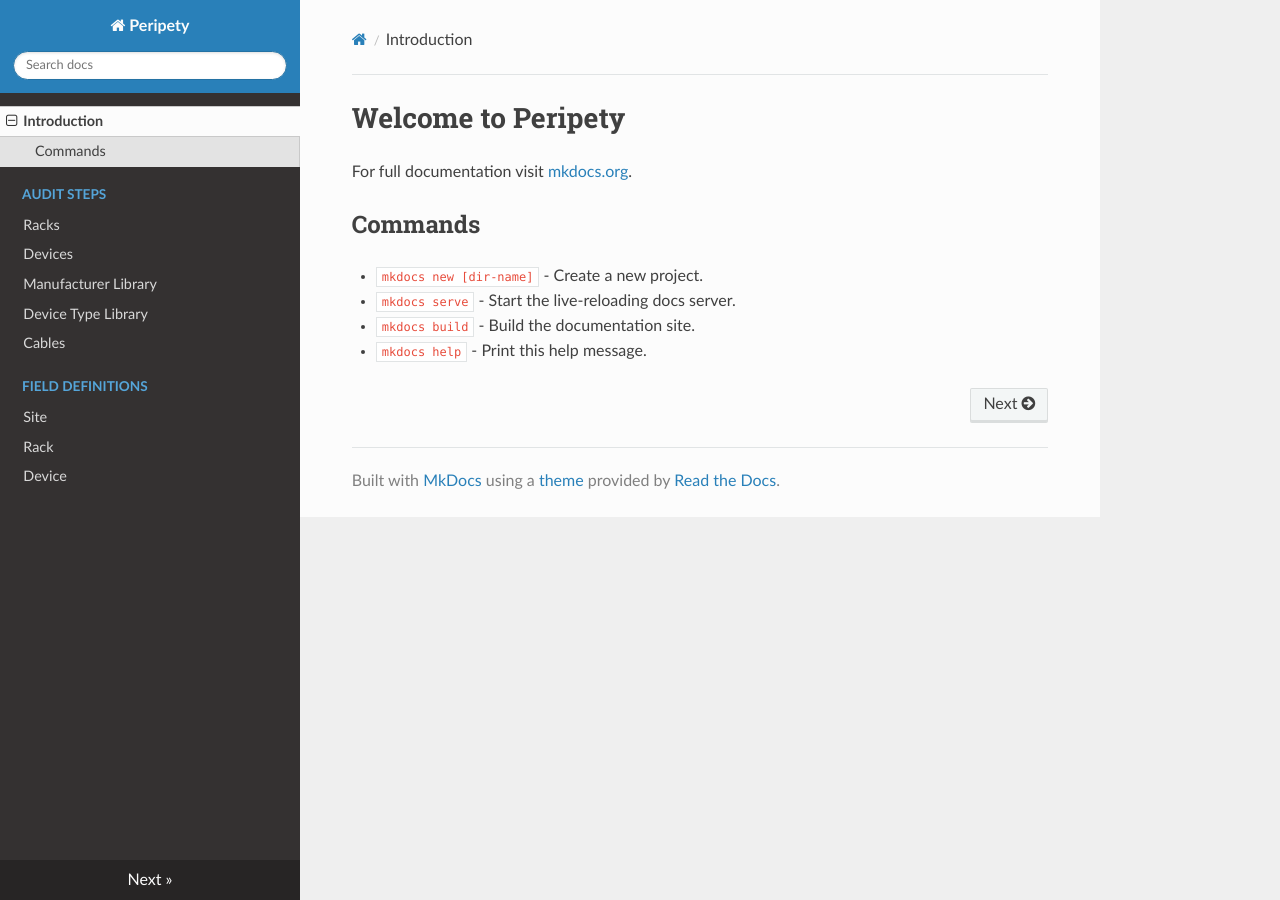
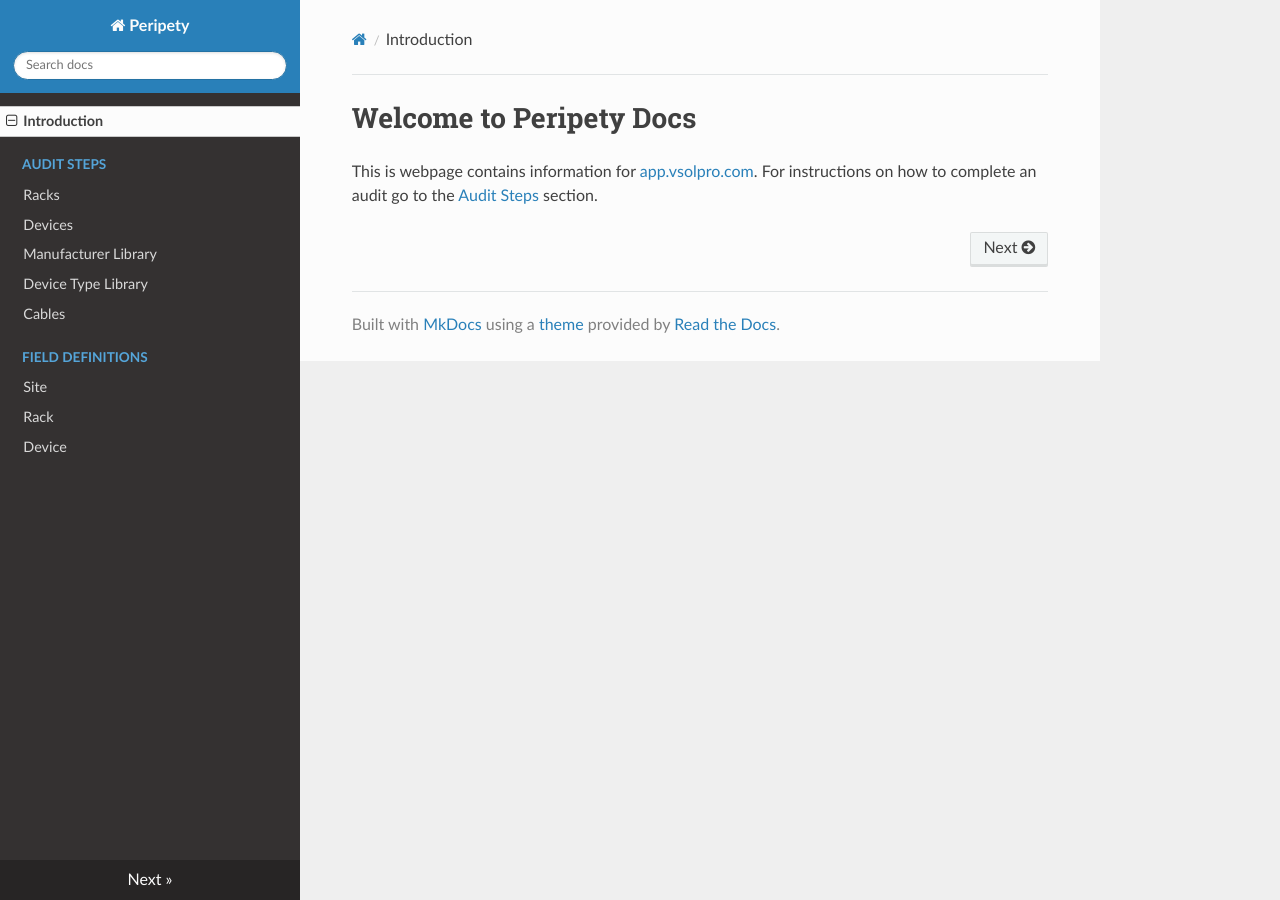
Before and after one commit to gadler01/peripety-docs, an MkDocs documentation site: the page built from docs/index.md, in a window 1280 px wide. Built offline with MkDocs 1.6.1, drawn with Linux system fonts in a browser that asks for light colours; nearby versions of some CDN libraries; old or Windows-style settings are respelled for this version of MkDocs.

Commit message:
Update index.md

```diff
--- a/docs/index.md
+++ b/docs/index.md
@@ -1,10 +1,3 @@
-# Welcome to Peripety
+# Welcome to Peripety Docs
 
-For full documentation visit [mkdocs.org](https://mkdocs.org).
-
-## Commands
-
-* `mkdocs new [dir-name]` - Create a new project.
-* `mkdocs serve` - Start the live-reloading docs server.
-* `mkdocs build` - Build the documentation site.
-* `mkdocs help` - Print this help message.
+This is webpage contains information for [app.vsolpro.com](app.vsolpro.com). For instructions on how to complete an audit go to the [Audit Steps](audit-steps/racks.md) section.
```
